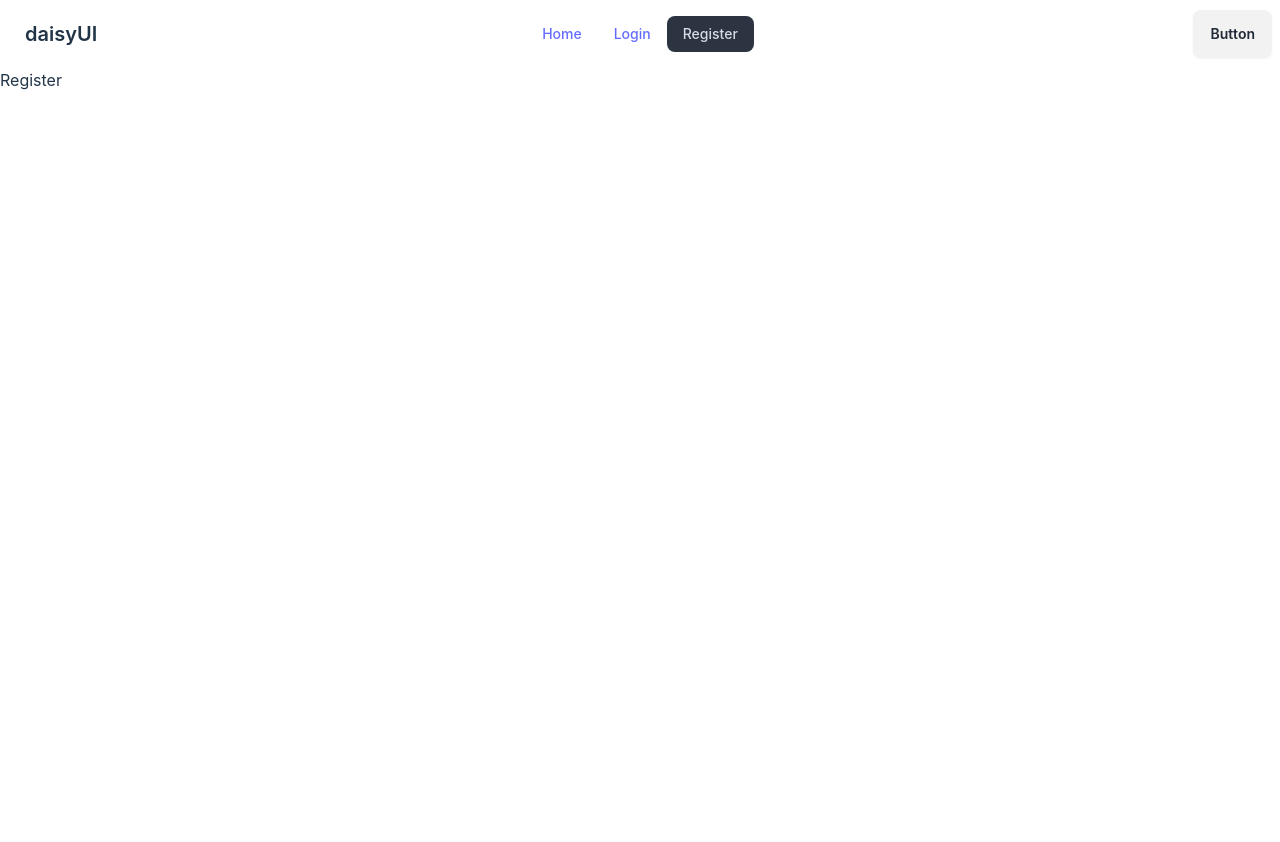
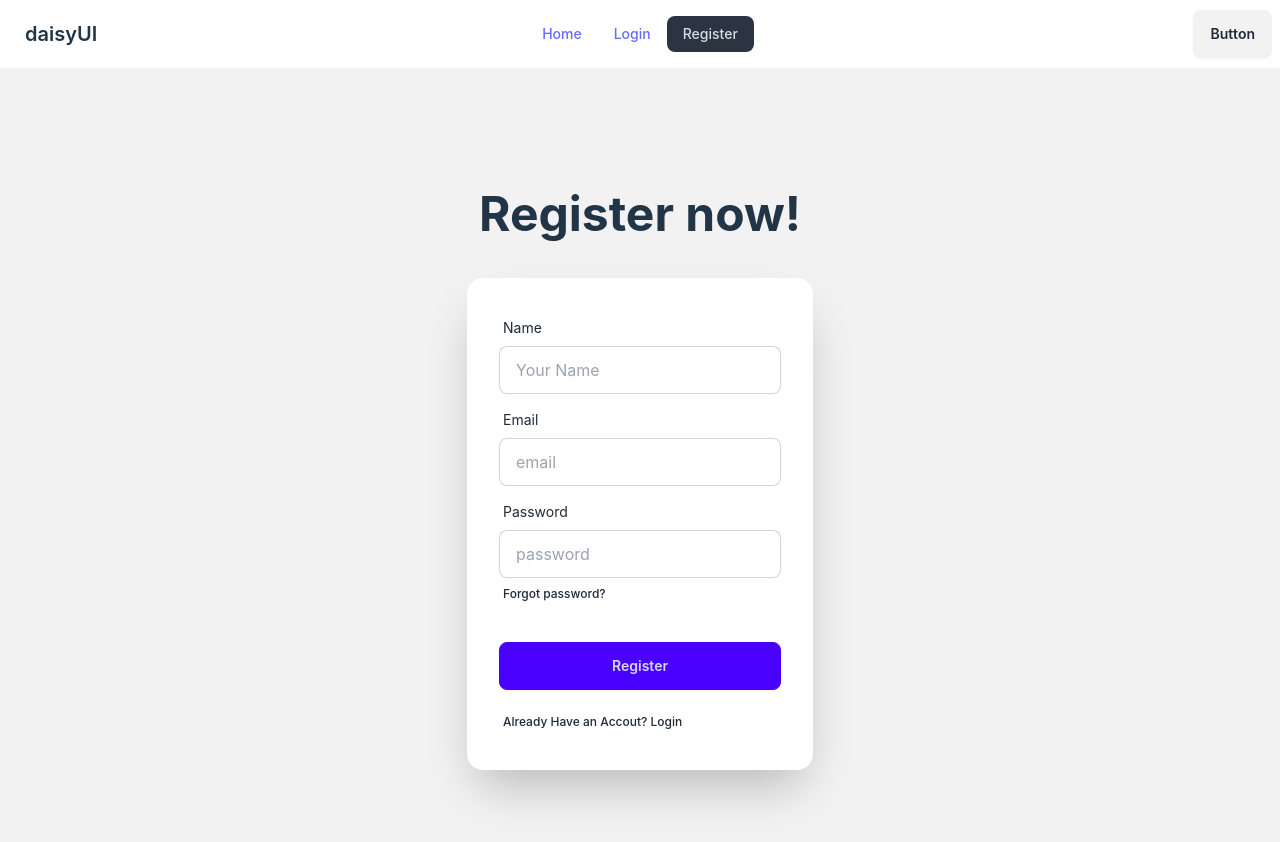
Before and after one commit to armansomoy/auth-private-route, a React (Vite) app: page /register in a window 1280 px wide. Shown: the top 842 px of the page. Before the commit the page ends 800 px from the top, so only its background shows below. Built offline with nearby package versions, Linux system fonts and the light colour scheme.

Commit message:
Create Login And Registration Form Using Daisy UI

```diff
--- a/src/components/Login/Login.jsx
+++ b/src/components/Login/Login.jsx
@@ -1,11 +1,65 @@
-import React from 'react';
+import React from "react";
+import { Link } from "react-router-dom";
 
 const Login = () => {
-    return (
-        <div>
-            <h2>Login</h2>
+  const handleLogin = (e) => {
+    e.preventDefault();
+    const email = e.target.email.value;
+    const password = e.target.password.value;
+    console.log(email, password);
+  };
+  return (
+    <div className="hero min-h-screen bg-base-200">
+      <div className="hero-content flex-col ">
+        <div className="text-center lg:text-center">
+          <h1 className="text-5xl py-6 font-bold">Login now!</h1>
         </div>
-    );
+        <div className="card shrink-0 w-full max-w-sm shadow-2xl bg-base-100">
+          <form className="card-body" onSubmit={handleLogin}>
+            <div className="form-control">
+              <label className="label">
+                <span className="label-text">Email</span>
+              </label>
+              <input
+                type="email"
+                placeholder="email"
+                name="email"
+                className="input input-bordered"
+                required
+              />
+            </div>
+            <div className="form-control">
+              <label className="label">
+                <span className="label-text">Password</span>
+              </label>
+              <input
+                type="password"
+                placeholder="password"
+                name="password"
+                className="input input-bordered"
+                required
+              />
+              <label className="label">
+                <a href="#" className="label-text-alt link link-hover">
+                  Forgot password?
+                </a>
+              </label>
+            </div>
+            <div className="form-control mt-6">
+              <button className="btn btn-primary">Login</button>
+            </div>
+            <div className="form-control mt-2 text-center w-full">
+            <label className="label center">
+                <Link to="/register" className="label-text-alt link link-hover">
+                  Are you new Here? Please Register
+                </Link>
+              </label>
+            </div>
+          </form>
+        </div>
+      </div>
+    </div>
+  );
 };
 
 export default Login;
--- a/src/components/Register/Register.jsx
+++ b/src/components/Register/Register.jsx
@@ -1,10 +1,80 @@
 import React from 'react';
+import { Link } from 'react-router-dom';
 
 const Register = () => {
+    const handleRegister = (e) => {
+        e.preventDefault();
+        const name = e.target.name.value;
+        const email = e.target.email.value;
+        const password = e.target.password.value;
+        console.log(name, email, password);
+
+
+      };
+
     return (
-        <div>
-            <h2>Register</h2>
+        <div className="hero min-h-screen bg-base-200">
+        <div className="hero-content flex-col ">
+          <div className="text-center lg:text-center">
+            <h1 className="text-5xl py-6 font-bold">Register now!</h1>
+          </div>
+          <div className="card shrink-0 w-full max-w-sm shadow-2xl bg-base-100">
+            <form className="card-body" onSubmit={handleRegister}>
+              <div className="form-control">
+                <label className="label">
+                  <span className="label-text">Name</span>
+                </label>
+                <input
+                  type="text"
+                  placeholder="Your Name"
+                  name="name"
+                  className="input input-bordered"
+                  required
+                />
+              </div>
+              <div className="form-control">
+                <label className="label">
+                  <span className="label-text">Email</span>
+                </label>
+                <input
+                  type="email"
+                  placeholder="email"
+                  name="email"
+                  className="input input-bordered"
+                  required
+                />
+              </div>
+              <div className="form-control">
+                <label className="label">
+                  <span className="label-text">Password</span>
+                </label>
+                <input
+                  type="password"
+                  placeholder="password"
+                  name="password"
+                  className="input input-bordered"
+                  required
+                />
+                <label className="label">
+                  <a href="#" className="label-text-alt link link-hover">
+                    Forgot password?
+                  </a>
+                </label>
+              </div>
+              <div className="form-control mt-6">
+                <button className="btn btn-primary">Register</button>
+              </div>
+              <div className="form-control mt-2 text-center w-full">
+              <label className="label center">
+                  <Link to="/login" className="label-text-alt link link-hover">
+                    Already Have an Accout? Login
+                  </Link>
+                </label>
+              </div>
+            </form>
+          </div>
         </div>
+      </div>
     );
 };
 
```
Also changed, not shown: 1 other file (tests, documents, lock files or other folders).
